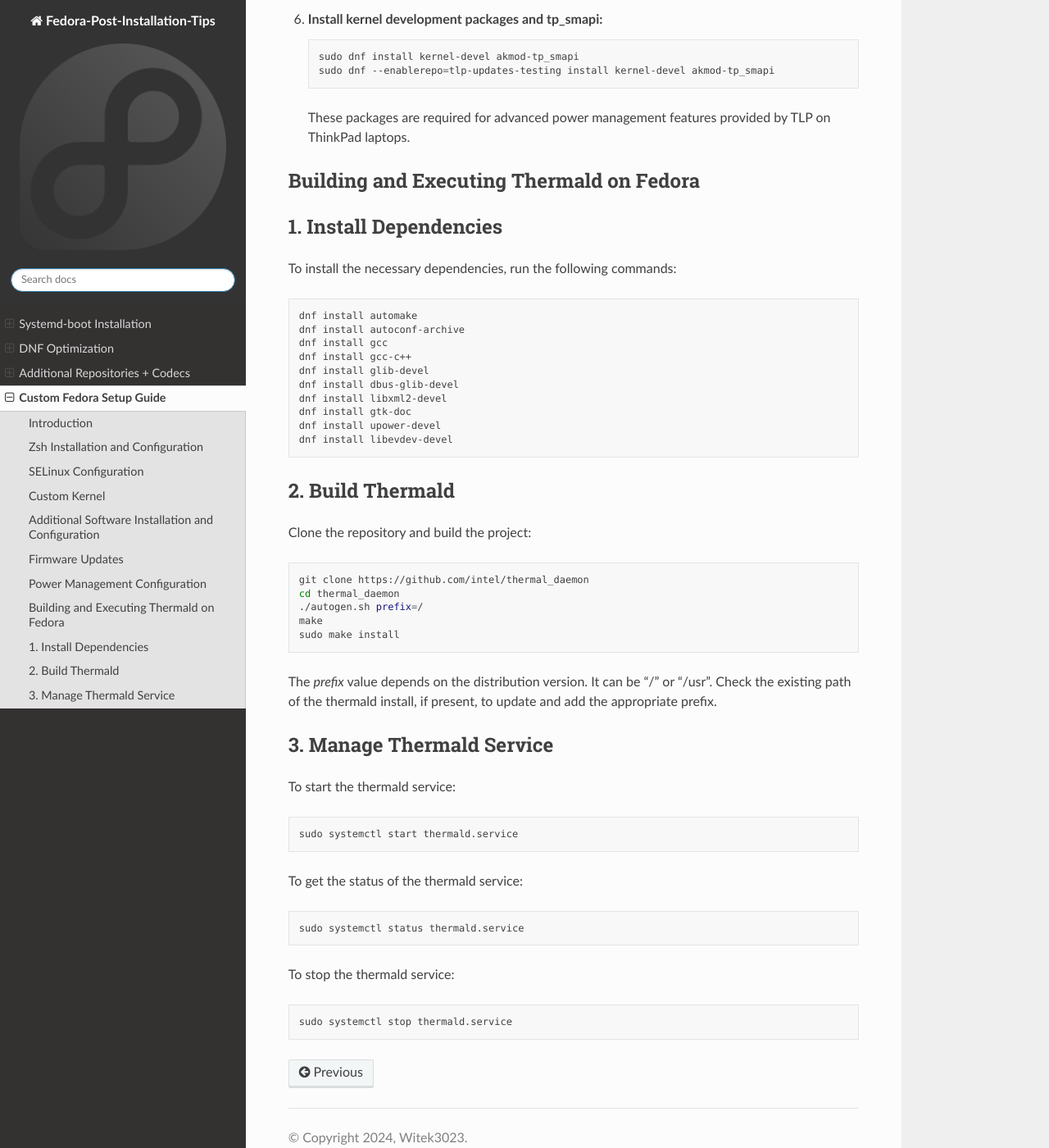
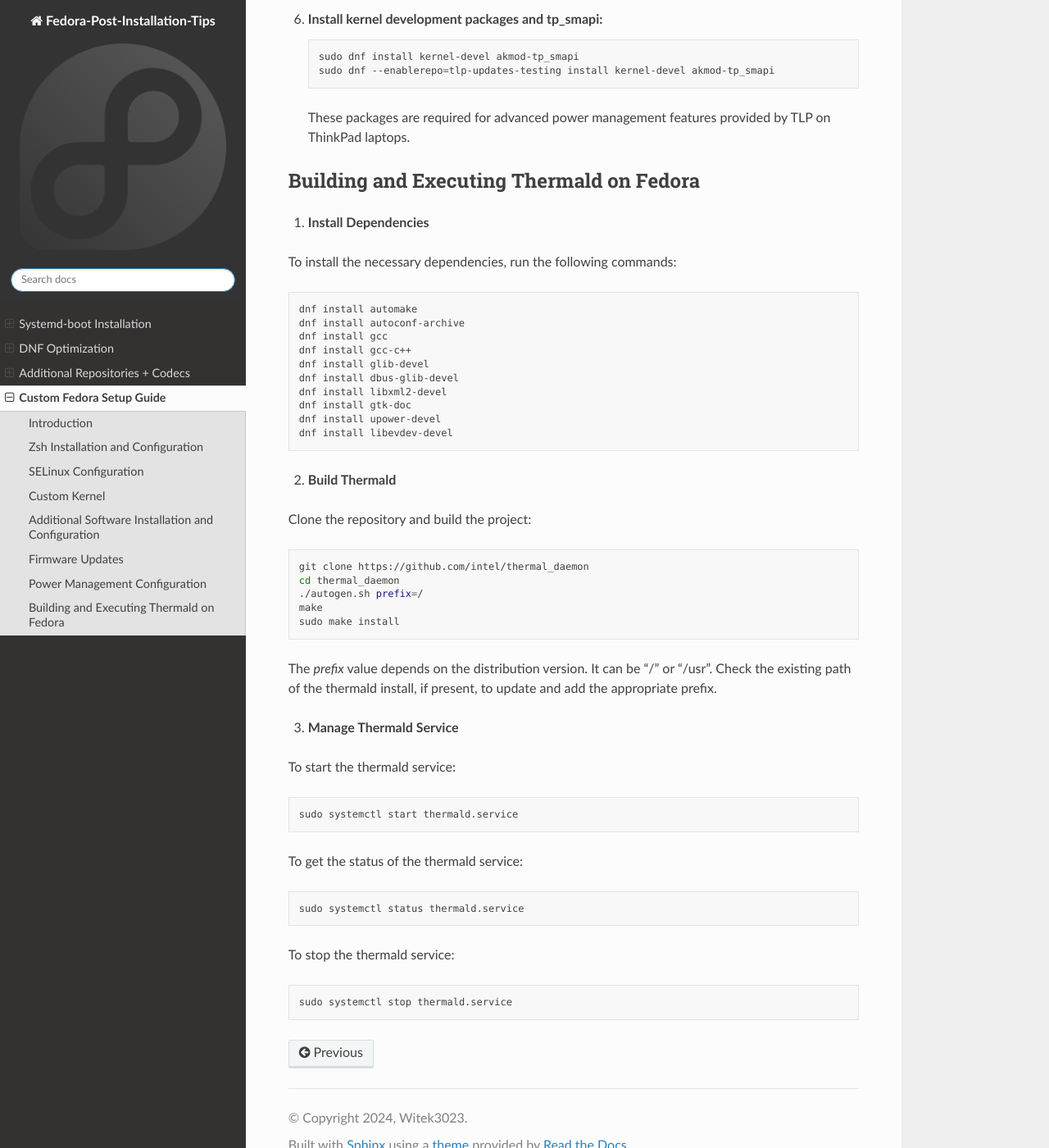
Before and after one commit to Witek3023/Fedora-Post-Installation-Tips, a Sphinx documentation site: the page built from docs/source/personal.rst, in a window 1280 px wide and 1400 px high, scrolled down 4341 px. Shown: the whole window at 82% size. Built offline with Sphinx 7.4.7 and the Read the Docs theme 2.0.0, drawn with Linux system fonts in a browser that asks for light colours.

Commit message:
Update personal.rst

```diff
--- a/docs/source/personal.rst
+++ b/docs/source/personal.rst
@@ -224,8 +224,8 @@
 Building and Executing Thermald on Fedora
 -----------------------------------------
 
-1. Install Dependencies
-------------------------
+1. **Install Dependencies**
+
 
 To install the necessary dependencies, run the following commands:
 
@@ -242,8 +242,7 @@
     dnf install upower-devel
     dnf install libevdev-devel
 
-2. Build Thermald
------------------
+2. **Build Thermald**
 
 Clone the repository and build the project:
 
@@ -258,8 +257,8 @@
 The `prefix` value depends on the distribution version. It can be "/" or "/usr".
 Check the existing path of the thermald install, if present, to update and add the appropriate prefix.
 
-3. Manage Thermald Service
---------------------------
+3. **Manage Thermald Service**
+
 
 To start the thermald service:
 
```
